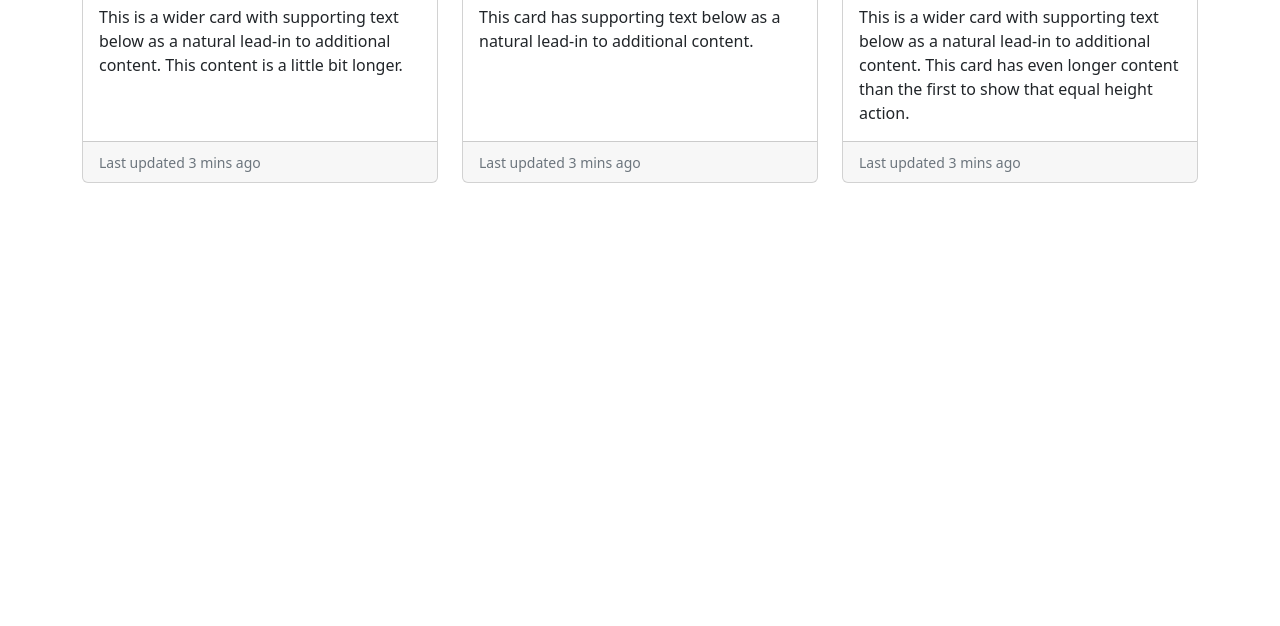
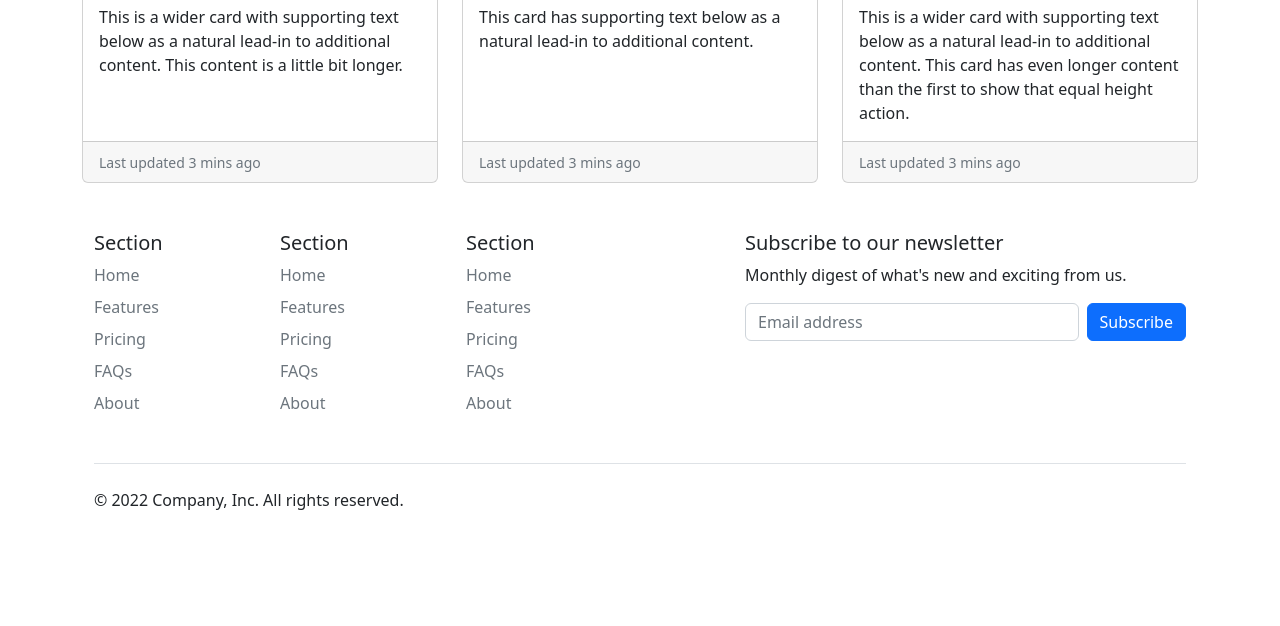
Before and after one commit to Vagomancer/gitReal, a plain HTML site: page index.html in a window 1280 px wide. Shown: the part 664-1290 px from the top of the page. Before the commit the page ends 847 px from the top, so only its background shows below. Drawn offline with nearby package versions, Linux system fonts and the light colour scheme.

Commit message:
Merge con var 1

```diff
--- a/index.html
+++ b/index.html
@@ -100,6 +100,67 @@
                 </div>
               </div>
           </section>
+          <footer>
+            <div class="container">
+                <footer class="py-5">
+                  <div class="row">
+                    <div class="col-6 col-md-2 mb-3">
+                      <h5>Section</h5>
+                      <ul class="nav flex-column">
+                        <li class="nav-item mb-2"><a href="#" class="nav-link p-0 text-muted">Home</a></li>
+                        <li class="nav-item mb-2"><a href="#" class="nav-link p-0 text-muted">Features</a></li>
+                        <li class="nav-item mb-2"><a href="#" class="nav-link p-0 text-muted">Pricing</a></li>
+                        <li class="nav-item mb-2"><a href="#" class="nav-link p-0 text-muted">FAQs</a></li>
+                        <li class="nav-item mb-2"><a href="#" class="nav-link p-0 text-muted">About</a></li>
+                      </ul>
+                    </div>
+
+                    <div class="col-6 col-md-2 mb-3">
+                      <h5>Section</h5>
+                      <ul class="nav flex-column">
+                        <li class="nav-item mb-2"><a href="#" class="nav-link p-0 text-muted">Home</a></li>
+                        <li class="nav-item mb-2"><a href="#" class="nav-link p-0 text-muted">Features</a></li>
+                        <li class="nav-item mb-2"><a href="#" class="nav-link p-0 text-muted">Pricing</a></li>
+                        <li class="nav-item mb-2"><a href="#" class="nav-link p-0 text-muted">FAQs</a></li>
+                        <li class="nav-item mb-2"><a href="#" class="nav-link p-0 text-muted">About</a></li>
+                      </ul>
+                    </div>
+
+                    <div class="col-6 col-md-2 mb-3">
+                      <h5>Section</h5>
+                      <ul class="nav flex-column">
+                        <li class="nav-item mb-2"><a href="#" class="nav-link p-0 text-muted">Home</a></li>
+                        <li class="nav-item mb-2"><a href="#" class="nav-link p-0 text-muted">Features</a></li>
+                        <li class="nav-item mb-2"><a href="#" class="nav-link p-0 text-muted">Pricing</a></li>
+                        <li class="nav-item mb-2"><a href="#" class="nav-link p-0 text-muted">FAQs</a></li>
+                        <li class="nav-item mb-2"><a href="#" class="nav-link p-0 text-muted">About</a></li>
+                      </ul>
+                    </div>
+
+                    <div class="col-md-5 offset-md-1 mb-3">
+                      <form>
+                        <h5>Subscribe to our newsletter</h5>
+                        <p>Monthly digest of what's new and exciting from us.</p>
+                        <div class="d-flex flex-column flex-sm-row w-100 gap-2">
+                          <label for="newsletter1" class="visually-hidden">Email address</label>
+                          <input id="newsletter1" type="text" class="form-control" placeholder="Email address">
+                          <button class="btn btn-primary" type="button">Subscribe</button>
+                        </div>
+                      </form>
+                    </div>
+                  </div>
+
+                  <div class="d-flex flex-column flex-sm-row justify-content-between py-4 my-4 border-top">
+                    <p>© 2022 Company, Inc. All rights reserved.</p>
+                    <ul class="list-unstyled d-flex">
+                      <li class="ms-3"><a class="link-dark" href="#"><svg class="bi" width="24" height="24"><use xlink:href="#twitter"></use></svg></a></li>
+                      <li class="ms-3"><a class="link-dark" href="#"><svg class="bi" width="24" height="24"><use xlink:href="#instagram"></use></svg></a></li>
+                      <li class="ms-3"><a class="link-dark" href="#"><svg class="bi" width="24" height="24"><use xlink:href="#facebook"></use></svg></a></li>
+                    </ul>
+                  </div>
+                </footer>
+              </div>
+          </footer>
       </main>
 
     <script src="https://cdn.jsdelivr.net/npm/bootstrap@5.2.2/dist/js/bootstrap.bundle.min.js" integrity="sha384-OERcA2EqjJCMA+/3y+gxIOqMEjwtxJY7qPCqsdltbNJuaOe923+mo//f6V8Qbsw3" crossorigin="anonymous"></script>
```
